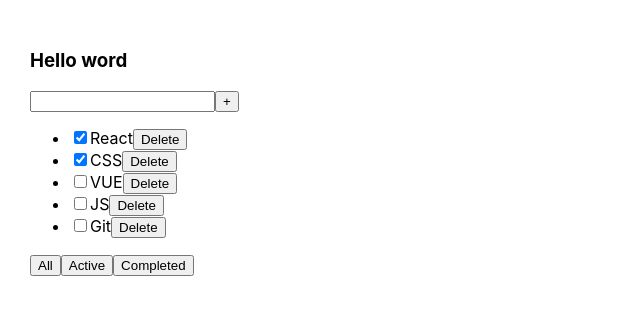
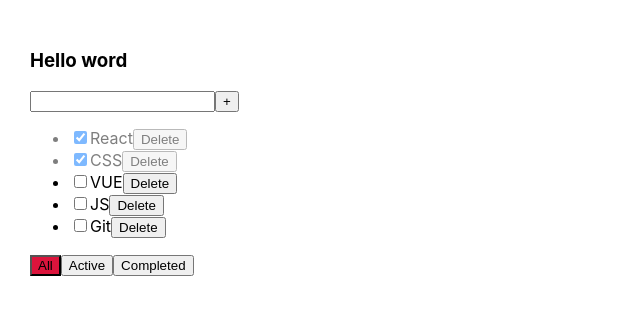
Before and after one commit to Syava7/TodoListTS, a React (Create React App) app: page / in a window 1280 px wide. Shown: the top 314 px of the page, without its empty margins (0-640 px from the left). Built offline with nearby package versions, Linux system fonts and the light colour scheme.

Commit message:
filter task

```diff
--- a/package.json
+++ b/package.json
@@ -10,10 +10,12 @@
     "@types/node": "^12.0.0",
     "@types/react": "^16.9.0",
     "@types/react-dom": "^16.9.0",
+    "@types/uuid": "^8.3.0",
     "react": "^16.13.1",
     "react-dom": "^16.13.1",
     "react-scripts": "3.4.1",
-    "typescript": "~3.7.2"
+    "typescript": "~3.7.2",
+    "uuid": "^8.3.2"
   },
   "scripts": {
     "start": "react-scripts start",
--- a/src/App.css
+++ b/src/App.css
@@ -6,3 +6,13 @@
 .App > div {
   margin-right: 50px;
 }
+
+.is-done {
+  opacity: 0.5;
+}
+.active-filter {
+  background-color: crimson;
+}
+.error {
+  border: 1px solid red;
+}
--- a/src/App.tsx
+++ b/src/App.tsx
@@ -1,9 +1,10 @@
 import React, {useState} from 'react';
 import './App.css';
 import TodoList from "./TodoList";
+import {v1} from 'uuid';
 
 export type TaskType = {
-    id: number,
+    id: string,
     isDone: boolean,
     title: string
 }
@@ -12,17 +13,28 @@ export type FilterValueTypes = 'all' | 'active' | 'completed';
 
 function App() {
     let [tasks, setTasks] = useState([
-        { id: 1, isDone: true, title: 'React'},
-        { id: 2, isDone: true, title: 'CSS'},
-        { id: 3, isDone: false, title: 'VUE'},
-        { id: 4, isDone: false, title: 'JS'},
-        { id: 5, isDone: false, title: 'Git'}
+        { id: v1(), isDone: true, title: 'React'},
+        { id: v1(), isDone: true, title: 'CSS'},
+        { id: v1(), isDone: false, title: 'VUE'},
+        { id: v1(), isDone: false, title: 'JS'},
+        { id: v1(), isDone: false, title: 'Git'}
     ])
 
-    function removeTask(id:number) {
+    function removeTask(id: string) {
        let filteredTasks = tasks.filter((t) => t.id !== id )
         setTasks(filteredTasks)
     }
+
+    function addTask(title: string) {
+      const newTask: TaskType = {
+        id: v1(),
+        title,
+        isDone:false
+      }
+      setTasks([newTask,...tasks])
+    }
+
+
 
     let [filter, setFilter] = useState<FilterValueTypes>('all')
     let taskForTodolist = tasks
@@ -46,6 +58,8 @@ function App() {
                       tasks={ taskForTodolist }
                       removeTask={ removeTask }
                       changeFilter={changeFilter}
+                      addTask={addTask}
+                      filter={filter}
             />
         </div>
     );
--- a/src/TodoList.tsx
+++ b/src/TodoList.tsx
@@ -1,34 +1,79 @@
-import React from 'react'
+import React, {useState, ChangeEvent, KeyboardEvent} from 'react'
 import {FilterValueTypes, TaskType} from './App';
 
 type TodoListPropsType = {
   title: string
   tasks: Array<TaskType>
-    removeTask: (taskId: number) => void
+  filter: FilterValueTypes
+  addTask: (title: string) => void
+  removeTask: (taskId: string) => void
   changeFilter: (value: FilterValueTypes) => void
 }
 
-function TodoList(props:TodoListPropsType) {
+function TodoList(props: TodoListPropsType) {
+
+  const [title, setTitle] = useState('')
+  const [error, setError] = useState(false)
+
+  const onClickAddTask = () => {
+    if (title.trim()) {
+      props.addTask(title)
+    } else {
+      setError(true)
+    }
+    setTitle('')
+  }
+
+
+  const onChangeInput = (e: ChangeEvent<HTMLInputElement>) => {
+    setTitle(e.currentTarget.value)
+    setError(false)
+  }
+
+  const onKeyPressAddTask = (e: KeyboardEvent<HTMLInputElement>) => {
+    if (e.key === 'Enter') {
+      onClickAddTask()
+    }
+  }
+
+  const onClickAllFilter = () => {
+    props.changeFilter('all')
+  }
+
   return (
     <div>
       <h3>{props.title}</h3>
       <div>
-                <input/>
-                <button>+</button>
+        <input className={error ? 'error' : ''}
+               value={title}
+               placeholder={error ? 'Title required' : ''}
+               onChange={onChangeInput}
+               onKeyPress={onKeyPressAddTask}/>
+        <button onClick={onClickAddTask}>+</button>
       </div>
       <ul>
         {
-                    props.tasks.map((t) => <li key={t.id}>
-                        <input type='checkbox' checked={t.isDone}/>
+          props.tasks.map((t) => <li className={t.isDone ? 'is-done' : ''} key={t.id}>
+            <input type="checkbox" checked={t.isDone}/>
             <span>{t.title}</span>
-                        <button onClick={ () => {props.removeTask(t.id)} }>Delete</button>
+            <button onClick={() => {
+              props.removeTask(t.id)
+            }}>Delete
+            </button>
           </li>)
         }
       </ul>
       <div>
-                <button onClick={() =>{props.changeFilter('all')}}>All</button>
-                <button onClick={() =>{props.changeFilter('active')}}>Active</button>
-                <button onClick={() =>{props.changeFilter('completed')}}>Completed</button>
+        <button className={props.filter === 'all' ? 'active-filter' : ''} onClick={onClickAllFilter}>All
+        </button>
+        <button className={props.filter === 'active' ? 'active-filter' : ''} onClick={() => {
+          props.changeFilter('active')
+        }}>Active
+        </button>
+        <button className={props.filter === 'completed' ? 'active-filter' : ''} onClick={() => {
+          props.changeFilter('completed')
+        }}>Completed
+        </button>
       </div>
     </div>
   )
```
Also changed, not shown: 1 other file (tests, documents, lock files or other folders). Lines whose indentation alone changed are shown as unchanged.
